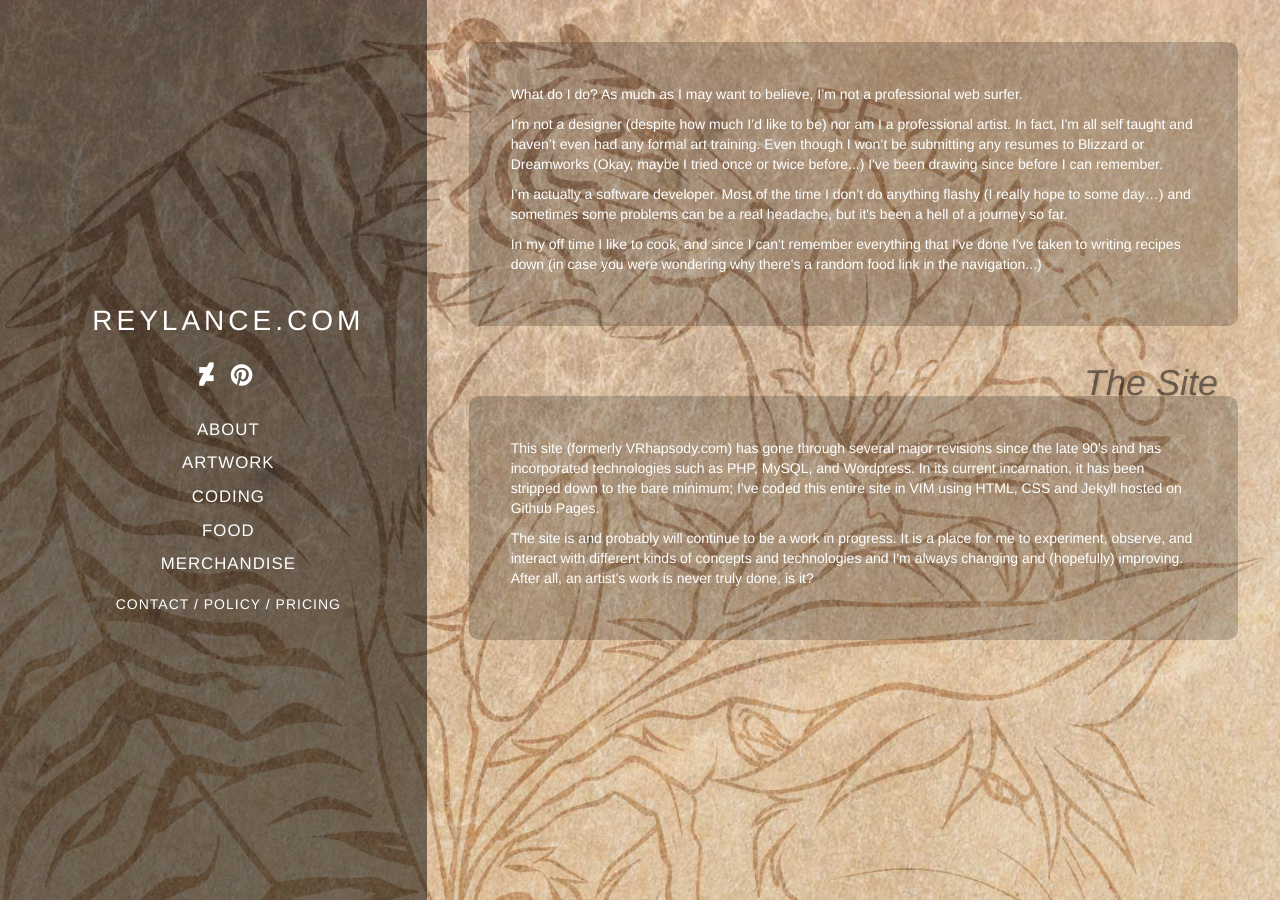
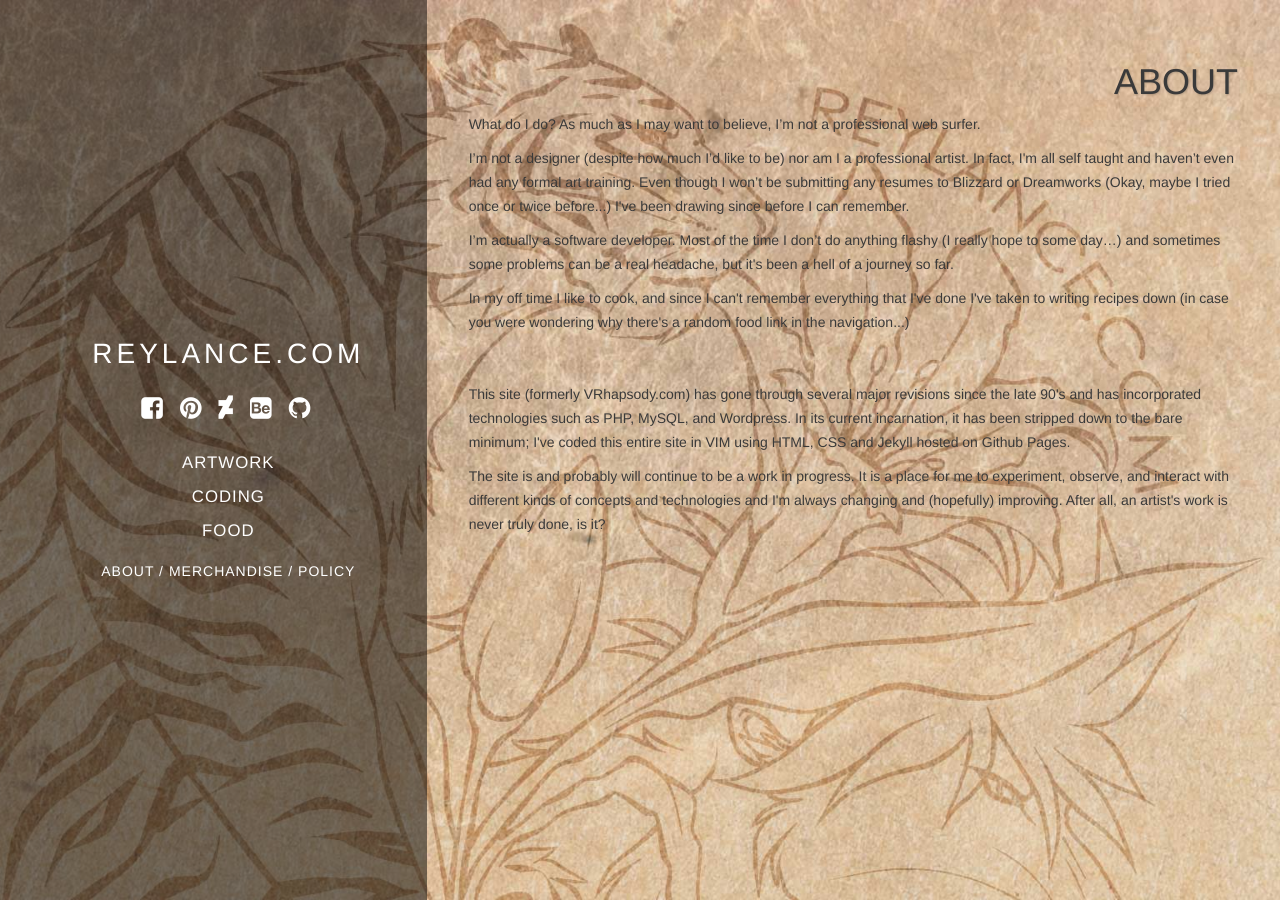
Before and after one commit to itam/itam.github.io, a Jekyll site: the page built from about/index.html, in a window 1280 px wide. Built offline with Jekyll 4.4.1, drawn with Linux system fonts in a browser that asks for light colours; nearby versions of some CDN libraries; library files that are not in the unit come from our copies.

```diff
--- a/404.html
+++ b/404.html
@@ -1,10 +1,10 @@
 ---
 layout: default
-title: 404 - Reylance.com
+title: 404
 ---
 
 <div class="notFound content">
-    <h1>Well this is awkward...</h1>
+    <h1><b>Well,</b> this is awkward...</h1>
     <div class="message">
         <p>The page you are looking for doesn't seem to exist..</p>
         <p>Perhaps you should go look at some <a href="http://art.reylance.com">pretty pictures</a> instead.</p>
--- a/_layouts/default.html
+++ b/_layouts/default.html
@@ -22,6 +22,10 @@
             <div class="sidebar col-xs-12 col-md-4">
         {% else %}
             <div class="container col-xs-12 col-md-8 col-md-push-4">
+                {% if page.title %}
+                    <h1>{{ page.title }}</h1>
+                {% endif %}
+
                 {{ content }}
             </div>
 
@@ -31,22 +35,23 @@
             <div class="sidebarContent">
                     <a href="/"><h1>Reylance.com</h1></a>
                 <div class="social">
+                    <a href="http://facebook.com/linaireylance" target="_blank"><i class="fa fa-facebook-square"></i></a>
+                    <a href="http://pinterest.com/linaireylance" target="_blank"><i class="fa fa-pinterest"></i></a>
                     <a href="http://linai.deviantart.com" target="_blank"><i class="fa fa-deviantart"></i></a>
-                    <a href="http://pinterest.com/linaireylance" target="_blank"><i class="fa fa-pinterest"></i></a>
+                    <a href="https://www.behance.net/reylance" target="_blank"><i class="fa fa-behance-square"></i></a>
+                    <a href="https://github.com/itam" target="_blank"><i class="fa fa-github"></i></a>
                 </div>
 
                 <ul class="menu">
-                    <li><a href="/about">About</a></li>
                     <li><a href="http://art.reylance.com">Artwork</a></li>
                     <li><a href="http://vrhapsody.com/category/tech" target="_blank">Coding</a></li>
                     <li><a href="http://food.reylance.com">Food</a></li>
-                    <li><a href="http://linai.storenvy.com" target="_blank">Merchandise</a></li>
                 </ul>
 
                 <div class="submenu">
-                    <a href="/contact">Contact</a> /
-                    <a href="/policy">Policy</a> /
-                    <a href="/pricing">Pricing</a>
+                    <a href="/about">About</a> /
+                    <a href="http://linai.storenvy.com" target="_blank">Merchandise</a> /
+                    <a href="/policy">Policy</a>
                 </div>
             </div>
         </div>
--- a/about/index.html
+++ b/about/index.html
@@ -22,7 +22,6 @@ title: About
     </p>
 </div>
 
-<h1 class="heading">The Site</h1>
 <div class="aboutTheSite content">
     <p>
         This site (formerly VRhapsody.com) has gone through several major revisions since the late 90's and has
--- a/css/main.css
+++ b/css/main.css
@@ -4,7 +4,6 @@ html {
 
 body {
     font-family: "Helvetica Neue", Helvetica, Arial, sans-serif;
-    color: #FFF;
     height: 100%;
 
     background: url(/images/bkg.jpg) no-repeat center center fixed;
@@ -30,6 +29,7 @@ a, a:visited, a:link, a:active, a:hover {
     height: 100%;
     text-align: center;
     text-transform: uppercase;
+    color: #FFF;
 }
 
 .sidebar .sidebarContent {
@@ -95,11 +95,14 @@ a, a:visited, a:link, a:active, a:hover {
 
 .container {
     padding: 3em;
+    color: #3a3a3a;
 }
 
-.container h1 {
+.container > h1 {
     text-shadow: 1px 1px 2px rgba(0, 0, 0, 0.18);
-    font-style: italic;
+    text-align: right;
+    text-transform: uppercase;
+    font-weight: 300;
 }
 
 .container .heading {
@@ -113,20 +116,45 @@ a, a:visited, a:link, a:active, a:hover {
 }
 
 .content {
-    background-color: rgba(0, 0, 0, 0.2);
     position: relative;
-    padding: 3em;
+    line-height: 24px;
+    font-weight: 300;
+    margin-bottom: 48px;
+    font-size: 1em;
 
     -moz-border-radius: 10px;
     -webkit-border-radius: 10px;
     border-radius: 10px;
 }
 
+.content:only-child,
+.content:last-child {
+    margin-bottom: 0;
+}
+
+.content > h4 {
+    text-transform: uppercase;
+}
+
 .content a {
-    color: #FFCC66;
+    color: #3a3a3a;
+    font-weight: bold;
+}
+
+.content b {
+    font-weight: 400;
+    color: #252525;
+}
+
+.notFound > h1 {
+    text-shadow: 1px 1px 2px rgba(0, 0, 0, 0.18);
+    font-weight: 300;
+    font-size: 3em;
+    font-style: italic;
 }
 
 .notFound.content .message {
     margin-top: 3em;
-    text-align: right;
+    text-align: center;
+    font-size: 1.5em;
 }
```
Also changed, not shown: policy/index.html (added, +28 -0 lines).
